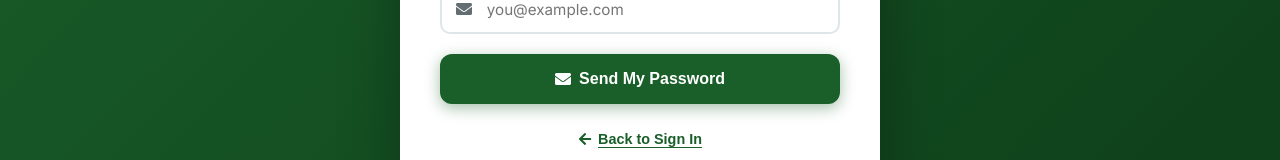
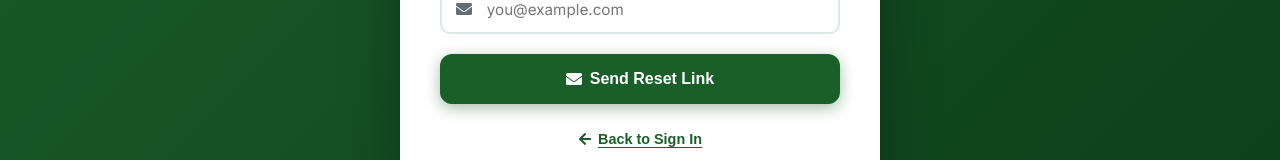
Before and after one commit to Weirdinho/BarakahGo, a React (Create React App) app in the folder frontend/: page /login in a window 1280 px wide. Both pictures are taken after a click on the button "Forgot password?". Shown: the part 439-599 px from the top of the page. Built offline with nearby package versions, Linux system fonts and the light colour scheme.

Commit message:
modified:   frontend/src/pages/Login.jsx

```diff
--- a/frontend/src/pages/Login.jsx
+++ b/frontend/src/pages/Login.jsx
@@ -328,7 +328,7 @@ const Login = () => {
               ) : (
                 <>
                   <FaEnvelope size={16} />
-                  <span>Send My Password</span>
+                  <span>Send Reset Link</span>
                 </>
               )}
             </button>
```
